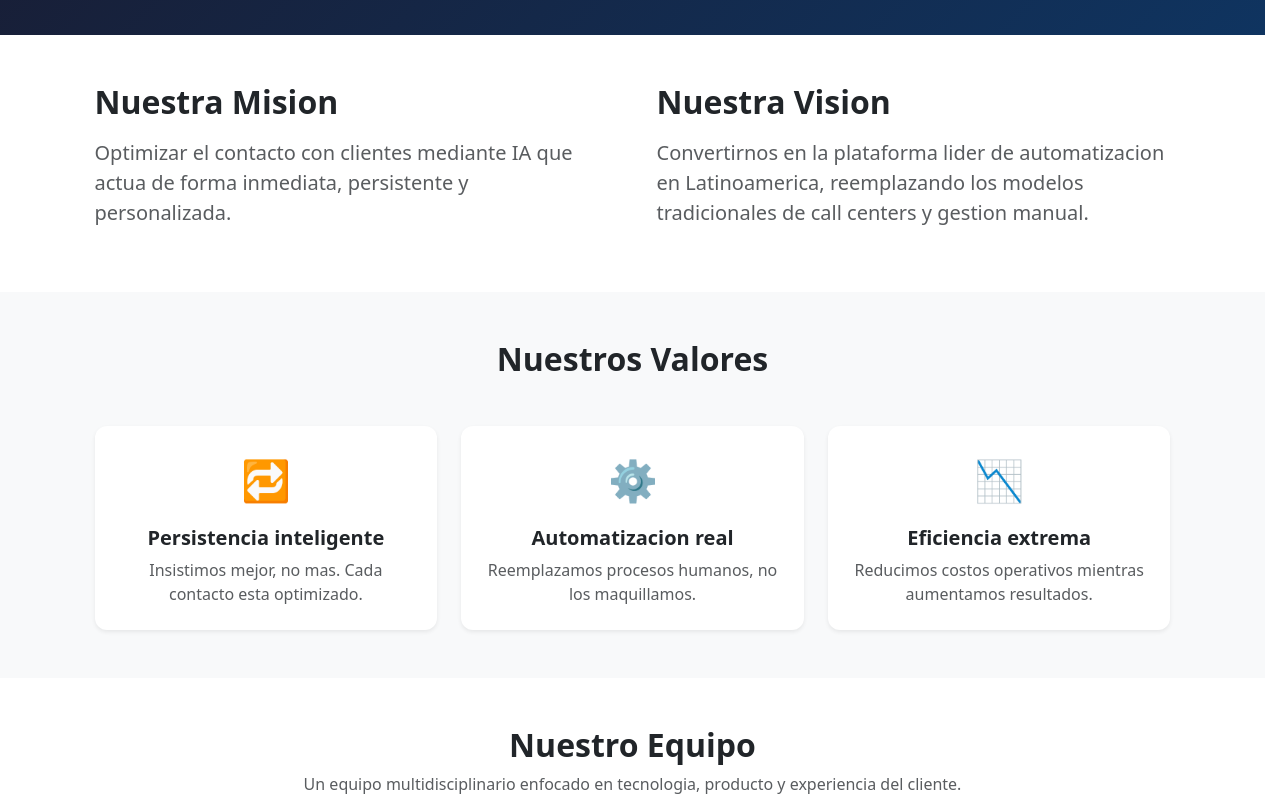
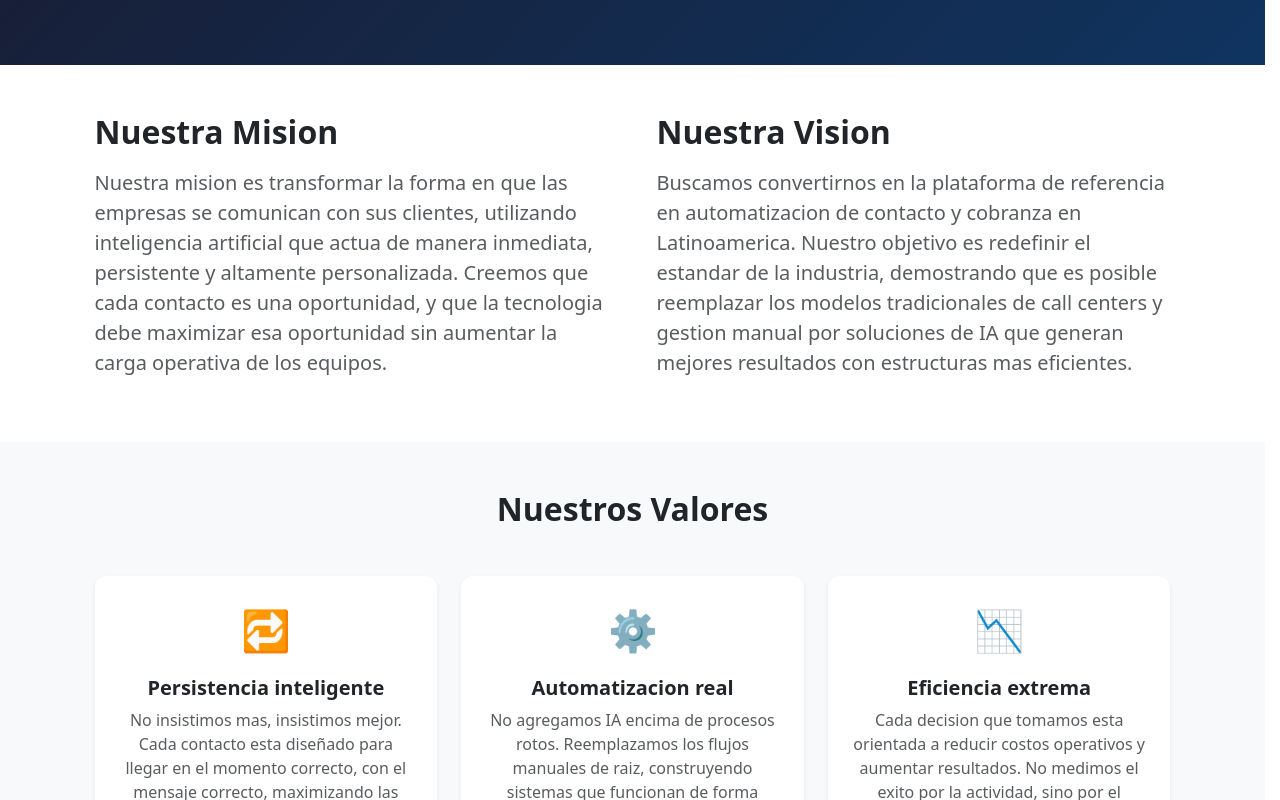
Before and after one commit to deepcontact/Deepcontact-page, a React (Create React App) app: page /about in a window 1280 px wide. Shown: the part 380-1180 px from the top of the page. Built offline with nearby package versions, Linux system fonts and the light colour scheme; no server answers.

Commit message:
Fix login button height to match lang toggle, expand About page texts
Co-Authored-By: Claude Sonnet 4.6 <noreply@anthropic.com>

```diff
--- a/src/components/Header.js
+++ b/src/components/Header.js
@@ -74,6 +74,7 @@ function Header() {
             target="_blank"
             rel="noopener noreferrer"
             className="lang-toggle me-2 text-decoration-none"
+            style={{ lineHeight: '24px' }}
             onClick={closeMenu}
           >
             <span className="lang-code">Login</span>
--- a/src/translations/en.json
+++ b/src/translations/en.json
@@ -54,20 +54,20 @@
   },
   "about": {
     "heroTitle": "About DeepContact",
-    "heroSubtitle": "We automate contact and collections with AI so you can reach more clients with less effort.",
+    "heroSubtitle": "We automate contact and collections with artificial intelligence so your company can reach more clients, in less time and at a lower operational cost.",
     "missionTitle": "Our Mission",
-    "missionText": "Optimize client contact through AI that acts immediately, persistently, and in a personalized way.",
+    "missionText": "Our mission is to transform the way companies communicate with their clients, using artificial intelligence that acts immediately, persistently, and in a highly personalized manner. We believe every contact is an opportunity, and that technology should maximize that opportunity without adding operational burden to teams.",
     "visionTitle": "Our Vision",
-    "visionText": "To become the leading automation platform in Latin America, replacing traditional call center models and manual management.",
+    "visionText": "We aim to become the reference platform for contact and collections automation in Latin America. Our goal is to redefine the industry standard by proving that traditional call center models and manual management can be replaced by AI-driven solutions that deliver better results with more efficient structures.",
     "valuesTitle": "Our Values",
     "value1Title": "Smart Persistence",
-    "value1Desc": "We insist better, not more. Every contact is optimized.",
+    "value1Desc": "We don't insist more, we insist better. Every contact is designed to reach the right person at the right time with the right message, maximizing the chances of a positive response.",
     "value2Title": "Real Automation",
-    "value2Desc": "We replace human processes, we don't just dress them up.",
+    "value2Desc": "We don't layer AI on top of broken processes. We replace manual workflows at the root, building systems that operate autonomously and scale from day one.",
     "value3Title": "Extreme Efficiency",
-    "value3Desc": "We reduce operational costs while increasing results.",
+    "value3Desc": "Every decision we make is oriented toward reducing operational costs and increasing results. We don't measure success by activity, but by the real impact we generate on our clients' businesses.",
     "teamTitle": "Our Team",
-    "teamSubtitle": "A multidisciplinary team focused on technology, product and customer experience.",
+    "teamSubtitle": "A multidisciplinary team with experience in technology, product, and business development, focused on building AI solutions that generate real impact.",
     "member1Name": "Santiago Collinet",
     "member1Role": "Chief Sales Officer (CSO)",
     "member2Name": "Tobias Maidana",
--- a/src/translations/es.json
+++ b/src/translations/es.json
@@ -54,20 +54,20 @@
   },
   "about": {
     "heroTitle": "Sobre DeepContact",
-    "heroSubtitle": "Automatizamos el contacto y la cobranza con IA para que llegues a mas clientes con menos esfuerzo.",
+    "heroSubtitle": "Automatizamos el contacto y la cobranza con inteligencia artificial para que tu empresa llegue a mas clientes, en menos tiempo y con menor costo operativo.",
     "missionTitle": "Nuestra Mision",
-    "missionText": "Optimizar el contacto con clientes mediante IA que actua de forma inmediata, persistente y personalizada.",
+    "missionText": "Nuestra mision es transformar la forma en que las empresas se comunican con sus clientes, utilizando inteligencia artificial que actua de manera inmediata, persistente y altamente personalizada. Creemos que cada contacto es una oportunidad, y que la tecnologia debe maximizar esa oportunidad sin aumentar la carga operativa de los equipos.",
     "visionTitle": "Nuestra Vision",
-    "visionText": "Convertirnos en la plataforma lider de automatizacion en Latinoamerica, reemplazando los modelos tradicionales de call centers y gestion manual.",
+    "visionText": "Buscamos convertirnos en la plataforma de referencia en automatizacion de contacto y cobranza en Latinoamerica. Nuestro objetivo es redefinir el estandar de la industria, demostrando que es posible reemplazar los modelos tradicionales de call centers y gestion manual por soluciones de IA que generan mejores resultados con estructuras mas eficientes.",
     "valuesTitle": "Nuestros Valores",
     "value1Title": "Persistencia inteligente",
-    "value1Desc": "Insistimos mejor, no mas. Cada contacto esta optimizado.",
+    "value1Desc": "No insistimos mas, insistimos mejor. Cada contacto esta diseñado para llegar en el momento correcto, con el mensaje correcto, maximizando las chances de una respuesta positiva.",
     "value2Title": "Automatizacion real",
-    "value2Desc": "Reemplazamos procesos humanos, no los maquillamos.",
+    "value2Desc": "No agregamos IA encima de procesos rotos. Reemplazamos los flujos manuales de raiz, construyendo sistemas que funcionan de forma autonoma y escalable desde el primer dia.",
     "value3Title": "Eficiencia extrema",
-    "value3Desc": "Reducimos costos operativos mientras aumentamos resultados.",
+    "value3Desc": "Cada decision que tomamos esta orientada a reducir costos operativos y aumentar resultados. No medimos el exito por la actividad, sino por el impacto real que generamos en el negocio de nuestros clientes.",
     "teamTitle": "Nuestro Equipo",
-    "teamSubtitle": "Un equipo multidisciplinario enfocado en tecnologia, producto y experiencia del cliente.",
+    "teamSubtitle": "Un equipo multidisciplinario con experiencia en tecnologia, producto y desarrollo comercial, enfocado en construir soluciones de IA que generan impacto real.",
     "member1Name": "Santiago Collinet",
     "member1Role": "Director Comercial (CSO)",
     "member2Name": "Tobias Maidana",
```
